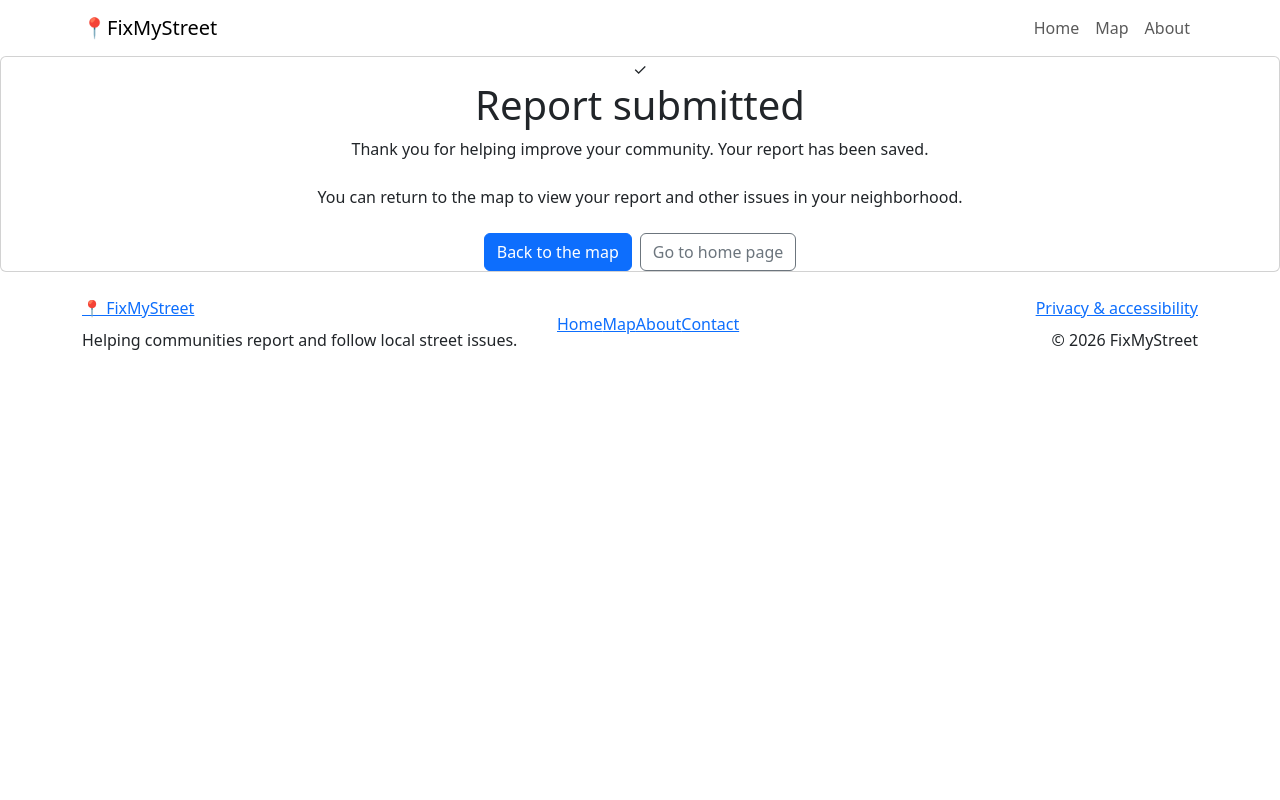
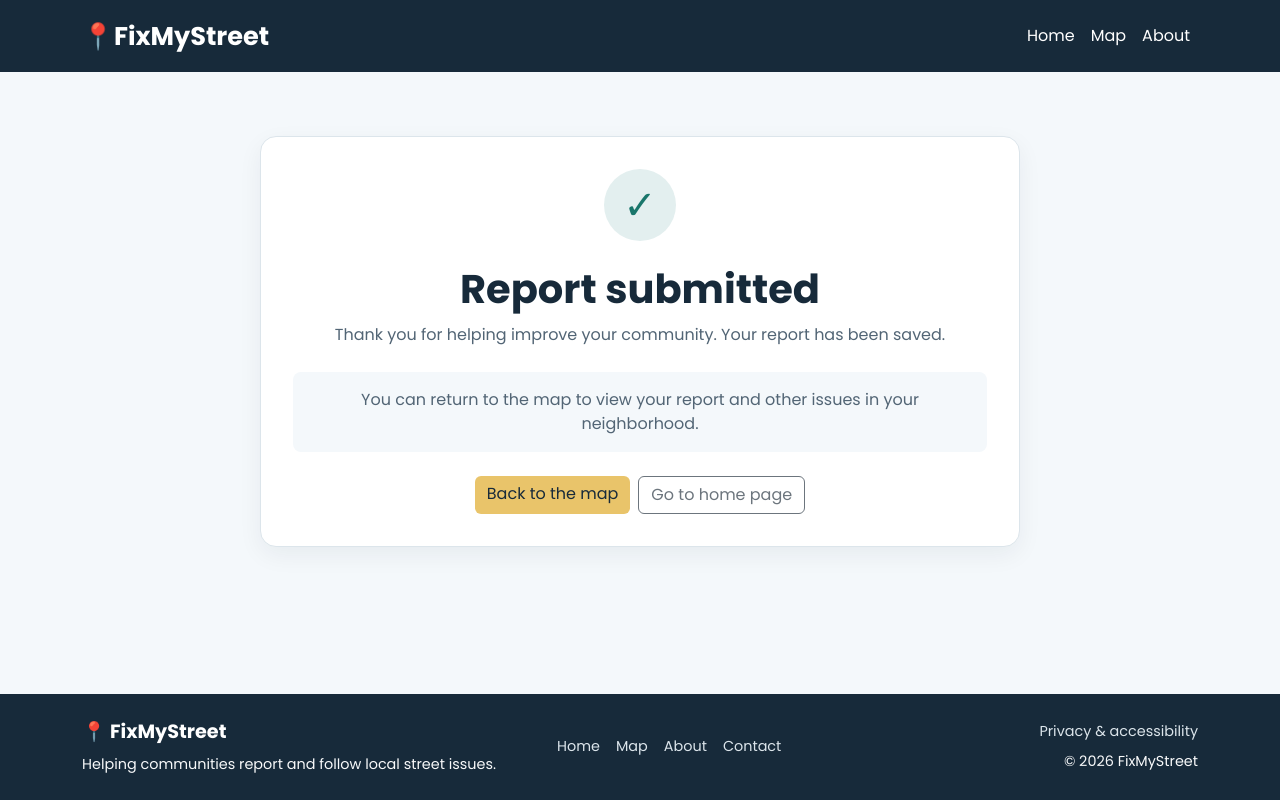
Before and after one commit to emi-gc/fixmystreet, a website: page report-submitted.html in a window 1280 px wide. Drawn offline with nearby package versions, Linux system fonts and the light colour scheme; the site is published under a folder, as on GitHub Pages, so addresses that start at the root find nothing.

Commit message:
removed public folder and made everything root again because teacher will get angry and slime us out

```diff
--- a/public/css/mainStyle.css
+++ b/css/mainStyle.css
@@ -88,7 +88,7 @@ textarea:focus-visible {
 
     margin: 0 auto;
 
-    background-image: url("../images/mapAndPins.jpg");
+    background-image: url("../images/MapAndPins.jpg");
     background-size: cover;
     background-position: center;
     background-repeat: no-repeat;
--- a/public/js/map.js
+++ b/js/map.js
@@ -16,7 +16,7 @@ if (mapElement) {
     async function loadReports() {
         try {
             // wait for the server to send the saved reports
-            const response = await fetch("/reports");
+            const response = await fetch("reports");
 
             if (!response.ok) {
                 throw new Error("Could not load reports");
--- a/public/report-submitted.html
+++ b/report-submitted.html
@@ -5,21 +5,21 @@
     <meta name="viewport" content="width=device-width, initial-scale=1.0">
     <title>Report submitted | FixMyStreet</title>
     <link href="https://cdn.jsdelivr.net/npm/bootstrap@5.3.2/dist/css/bootstrap.min.css" rel="stylesheet">
-    <link rel="stylesheet" href="/css/mainStyle.css">
+    <link rel="stylesheet" href="css/mainStyle.css">
 </head>
 <body>
     <!-- navigation bar -->
     <nav class="navbar navbar-expand-lg">
         <div class="container">
-            <a class="navbar-brand" href="/mainPage.html">📍FixMyStreet</a>
+            <a class="navbar-brand" href="mainPage.html">📍FixMyStreet</a>
             <button class="navbar-toggler" type="button" data-bs-toggle="collapse" data-bs-target="#mainNavbar" aria-controls="mainNavbar" aria-expanded="false" aria-label="Toggle navigation">
                 <span class="navbar-toggler-icon"></span>
             </button>
             <div class="collapse navbar-collapse" id="mainNavbar">
                 <div class="navbar-nav ms-auto">
-                    <a class="nav-link" href="/mainPage.html">Home</a>
-                    <a class="nav-link" href="/index.html">Map</a>
-                    <a class="nav-link" href="/about.html">About</a>
+                    <a class="nav-link" href="mainPage.html">Home</a>
+                    <a class="nav-link" href="index.html">Map</a>
+                    <a class="nav-link" href="about.html">About</a>
                 </div>
             </div>
         </div>
@@ -32,8 +32,8 @@
             <p class="page-intro mb-4">Thank you for helping improve your community. Your report has been saved.</p>
             <p class="success-note mb-4">You can return to the map to view your report and other issues in your neighborhood.</p>
             <div class="d-flex flex-wrap justify-content-center gap-2">
-                <a href="/index.html" class="btn btn-primary">Back to the map</a>
-                <a href="/mainPage.html" class="btn btn-outline-secondary">Go to home page</a>
+                <a href="index.html" class="btn btn-primary">Back to the map</a>
+                <a href="mainPage.html" class="btn btn-outline-secondary">Go to home page</a>
             </div>
         </div>
     </main>
@@ -42,9 +42,9 @@
     <footer class="site-footer">
         <div class="container py-4">
             <div class="row gy-3 align-items-center">
-                <div class="col-md-5"><a class="footer-brand" href="/mainPage.html">📍 FixMyStreet</a><p class="mb-0 mt-2">Helping communities report and follow local street issues.</p></div>
-                <div class="col-md-4"><nav class="footer-links" aria-label="Footer navigation"><a href="/mainPage.html">Home</a><a href="/index.html">Map</a><a href="/about.html">About</a><a href="/contact.html">Contact</a></nav></div>
-                <div class="col-md-3 text-md-end"><a href="/privacy.html" class="footer-policy">Privacy &amp; accessibility</a><p class="mb-0 mt-2">&copy; 2026 FixMyStreet</p></div>
+                <div class="col-md-5"><a class="footer-brand" href="mainPage.html">📍 FixMyStreet</a><p class="mb-0 mt-2">Helping communities report and follow local street issues.</p></div>
+                <div class="col-md-4"><nav class="footer-links" aria-label="Footer navigation"><a href="mainPage.html">Home</a><a href="index.html">Map</a><a href="about.html">About</a><a href="contact.html">Contact</a></nav></div>
+                <div class="col-md-3 text-md-end"><a href="privacy.html" class="footer-policy">Privacy &amp; accessibility</a><p class="mb-0 mt-2">&copy; 2026 FixMyStreet</p></div>
             </div>
         </div>
     </footer>
```
Also changed, not shown: contact.html (renamed from public/contact.html, +8 -8 lines), index.html (renamed from public/index.html, +1 -1 lines), privacy.html (renamed from public/privacy.html, +9 -9 lines), server.js (+19 -4 lines), about.html (renamed from public/about.html), images/Ian.jpg (renamed from public/images/Ian.jpg), images/Icon - Find.svg (renamed from public/images/Icon - Find.svg), images/Icon - Report.svg (renamed from public/images/Icon - Report.svg), images/Icon - Track.svg (renamed from public/images/Icon - Track.svg), images/MapAndPins.jpg (renamed from public/images/MapAndPins.jpg), images/city.png (renamed from public/images/city.png), images/emi2.png (renamed from public/images/emi2.png), images/santi.jpg (renamed from public/images/santi.jpg), mainPage.html (renamed from public/mainPage.html), 2 other files.
